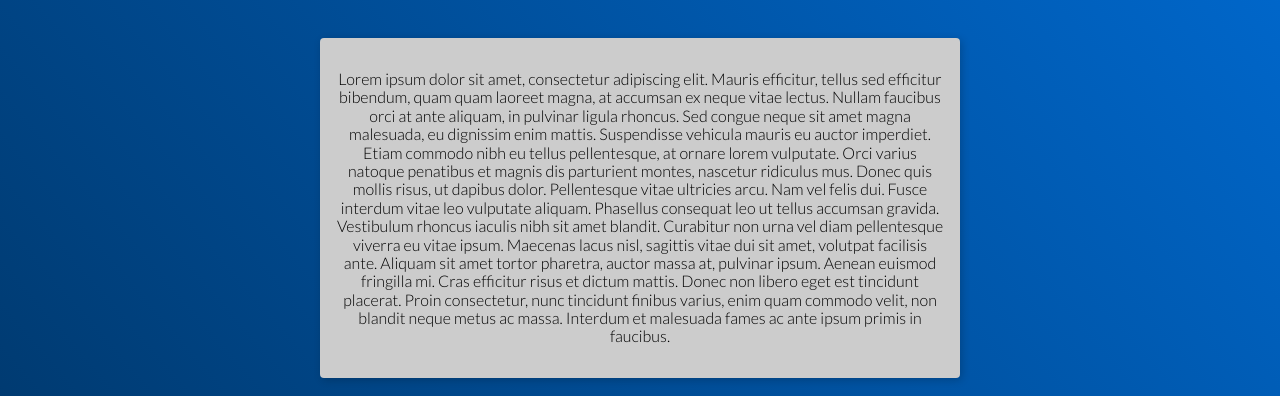
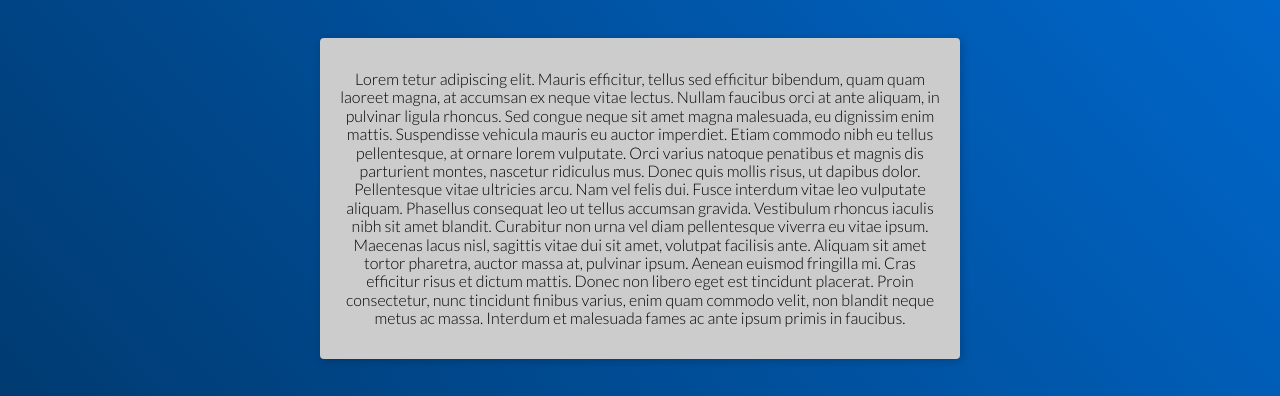
Before and after one commit to WattBowers/Portfolio-old, a React (Create React App) app: page / in a window 1280 px wide. Both pictures are taken after a click on the link "About". Shown: the part 162-558 px from the top of the page. Built offline with nearby package versions, Linux system fonts and the light colour scheme.

Commit message:
fixing heroku

```diff
--- a/src/components/Card/Card.js
+++ b/src/components/Card/Card.js
@@ -59,7 +59,7 @@ const Card = ({page, messageChange, emailChange, email, message, layoutChange})
             if(page === 'about') {
               return(
                 <div className='vertical-center w-50 dib br2 pa3 grow bw2 shadow-4 bg-moon-gray'>
-                  <p>Lorem ipsum dolor sit amet, consectetur adipiscing elit. Mauris efficitur, tellus sed efficitur bibendum, quam quam laoreet magna, at accumsan ex neque vitae lectus. Nullam faucibus orci at ante aliquam, in pulvinar ligula rhoncus. Sed congue neque sit amet magna malesuada, eu dignissim enim mattis. Suspendisse vehicula mauris eu auctor imperdiet. Etiam commodo nibh eu tellus pellentesque, at ornare lorem vulputate. Orci varius natoque penatibus et magnis dis parturient montes, nascetur ridiculus mus. Donec quis mollis risus, ut dapibus dolor. Pellentesque vitae ultricies arcu. Nam vel felis dui. Fusce interdum vitae leo vulputate aliquam. Phasellus consequat leo ut tellus accumsan gravida. Vestibulum rhoncus iaculis nibh sit amet blandit. Curabitur non urna vel diam pellentesque viverra eu vitae ipsum. Maecenas lacus nisl, sagittis vitae dui sit amet, volutpat facilisis ante. Aliquam sit amet tortor pharetra, auctor massa at, pulvinar ipsum. Aenean euismod fringilla mi. Cras efficitur risus et dictum mattis. Donec non libero eget est tincidunt placerat. Proin consectetur, nunc tincidunt finibus varius, enim quam commodo velit, non blandit neque metus ac massa. Interdum et malesuada fames ac ante ipsum primis in faucibus. </p>
+                  <p>Lorem tetur adipiscing elit. Mauris efficitur, tellus sed efficitur bibendum, quam quam laoreet magna, at accumsan ex neque vitae lectus. Nullam faucibus orci at ante aliquam, in pulvinar ligula rhoncus. Sed congue neque sit amet magna malesuada, eu dignissim enim mattis. Suspendisse vehicula mauris eu auctor imperdiet. Etiam commodo nibh eu tellus pellentesque, at ornare lorem vulputate. Orci varius natoque penatibus et magnis dis parturient montes, nascetur ridiculus mus. Donec quis mollis risus, ut dapibus dolor. Pellentesque vitae ultricies arcu. Nam vel felis dui. Fusce interdum vitae leo vulputate aliquam. Phasellus consequat leo ut tellus accumsan gravida. Vestibulum rhoncus iaculis nibh sit amet blandit. Curabitur non urna vel diam pellentesque viverra eu vitae ipsum. Maecenas lacus nisl, sagittis vitae dui sit amet, volutpat facilisis ante. Aliquam sit amet tortor pharetra, auctor massa at, pulvinar ipsum. Aenean euismod fringilla mi. Cras efficitur risus et dictum mattis. Donec non libero eget est tincidunt placerat. Proin consectetur, nunc tincidunt finibus varius, enim quam commodo velit, non blandit neque metus ac massa. Interdum et malesuada fames ac ante ipsum primis in faucibus. </p>
                 </div>
               )
             }
```
